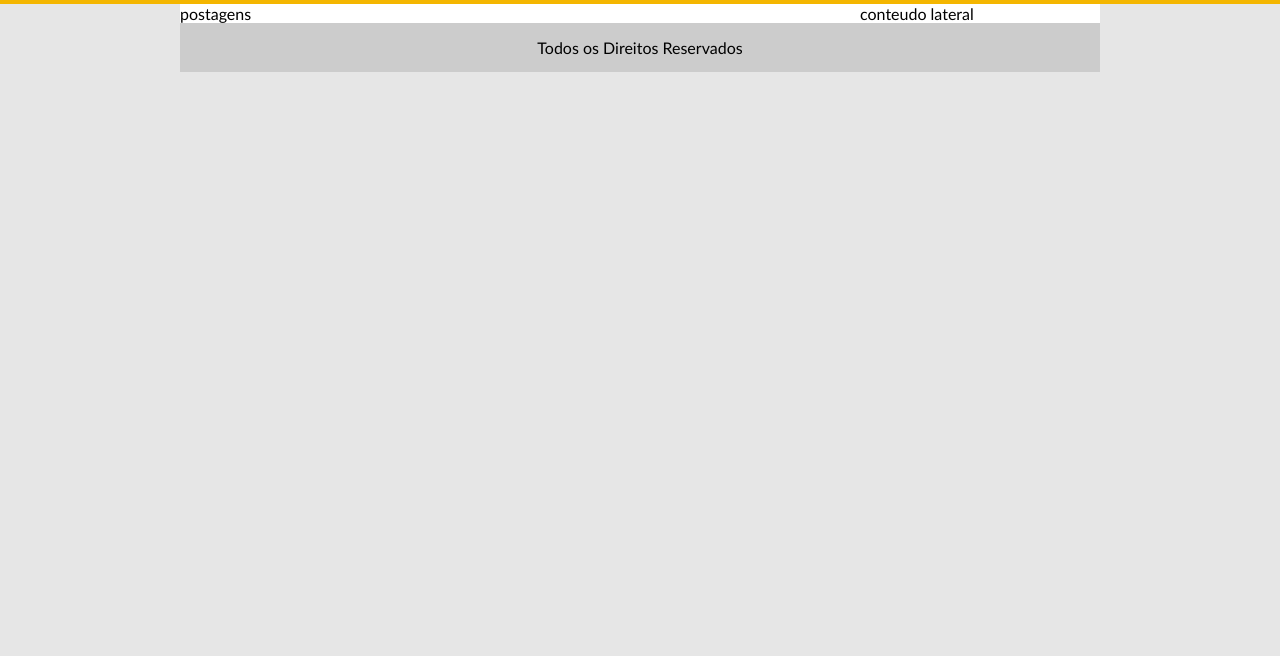
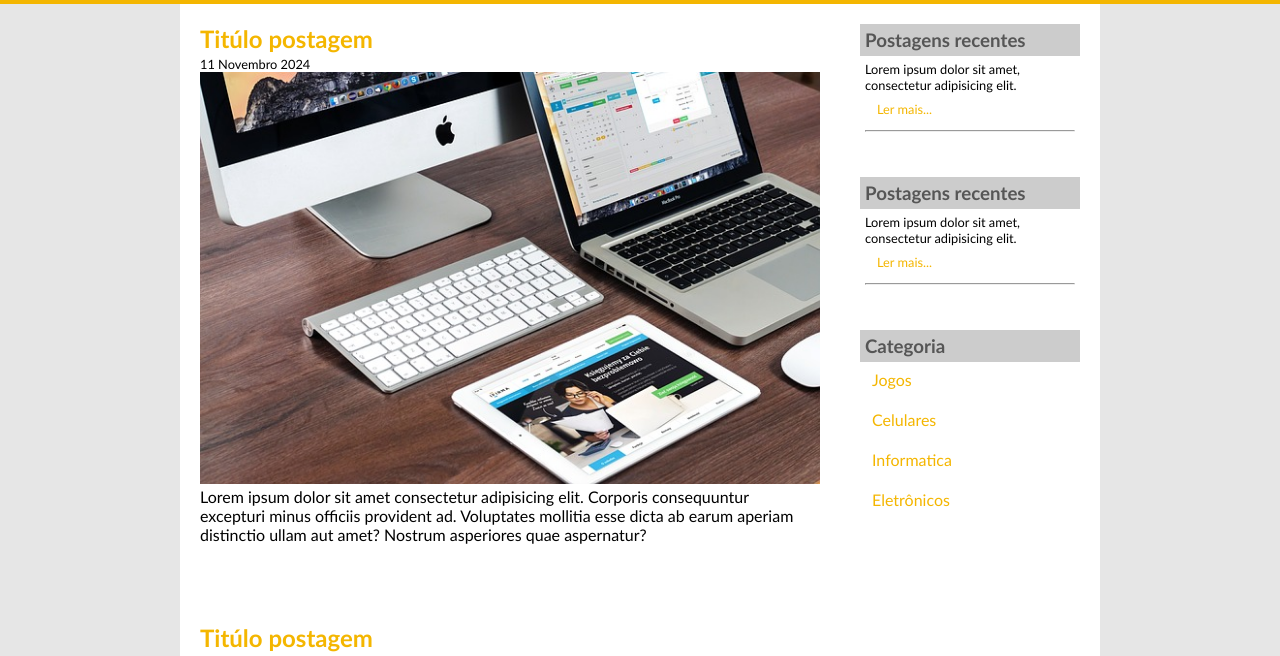
Before and after one commit to BrennoMoraisDev/html-css, a plain HTML site: page projeto tec-blog/index.html in a window 1280 px wide. Shown: the part 113-769 px from the top of the page. Drawn offline with Linux system fonts and the light colour scheme.

Commit message:
finalizado

```diff
--- a/projeto tec-blog/css/stylo.css
+++ b/projeto tec-blog/css/stylo.css
@@ -34,11 +34,30 @@ body{
     width: 640px;
     float: left;
 }
+.postagens{
+
+   padding: 20px;
+   margin-bottom: 20px;
+}
+.postagemLateral{
+    font-size: 0.8em;
+    padding: 5px;
+}
+.conteudoLateral{
+    background-color: white;
+    padding: 10px;
+    margin-bottom: 20px;
+}
 
 #areaLateral{
+    padding: 10px;
     background-color: white;
     width: 240px;
     float: right;
+}
+#areaLateral .conteudoLateral a{
+    display: block;
+    margin-bottom: 5px;
 }
 footer{
     background-color: #ccc;
@@ -51,12 +70,19 @@ footer{
 
 a{
     text-decoration: none;
+   color: #f4b600;
 }
-a:visited, a:link{
+a:hover{
+    margin-left: 2px;
+    font-size: 1.1em;
+    color: white;
+    background-color: #f4b600;
+}
+#area-menu a:visited, a:link{
     color:#FFF ;
     padding: 8px 12px;
 }
-a:hover{
+#area-menu a:hover{
     color: #f4b600;
     background-color: #FFF;
 }
@@ -65,6 +91,20 @@ h1{
     color: #4e4e4e;
     font-size: 2.5em;
 }
+
+h2{
+    color: #f4b600;
+
+}
+h3{
+    color: #565656;
+    background: #CCC;
+    padding: 5px;
+
+}
+.dataPostagem{
+    font-size: 0.8em;
+}
 /*definindo classe para ser ussada em outros lugares*/
 .branco{
     color: white;
--- a/projeto tec-blog/index.html
+++ b/projeto tec-blog/index.html
@@ -22,10 +22,56 @@
     </header>
 <main id="areaPrincipal">
    <div id="areaPostagens">
-    postagens
-   </div>
+     <div class="postagens">
+        <h2>Titúlo postagem</h2>
+        <span class="dataPostagem">11 Novembro 2024</span>
+
+        <img src="imagens/imagem2.jpg" alt="" width="620px">
+        <p>Lorem ipsum dolor sit amet consectetur adipisicing elit. Corporis consequuntur excepturi minus officiis provident ad. Voluptates mollitia esse dicta ab earum aperiam distinctio ullam aut amet? Nostrum asperiores quae aspernatur?</p>
+        <a href="index.html">Ler mais...</a>
+     </div>
+
+     <div class="postagens">
+        <h2>Titúlo postagem</h2>
+        <span class="dataPostagem">11 Novembro 2024  </span>
+
+        <img src="imagens/imagem1.jpg" alt="" width="620px">
+        <p>Lorem ipsum dolor sit amet consectetur adipisicing elit. Corporis consequuntur excepturi minus officiis provident ad. Voluptates mollitia esse dicta ab earum aperiam distinctio ullam aut amet? Nostrum asperiores quae aspernatur?</p>
+        <a href="index.html">Ler mais...</a>
+     </div>
+
+     </div>
    <div id="areaLateral">
-    conteudo lateral
+      <div class="conteudoLateral">
+         <h3>Postagens recentes</h3>
+            <div class="postagemLateral">
+                <p>
+                    Lorem ipsum dolor sit amet,     consectetur adipisicing elit.
+                </p>
+                <a href="">Ler mais...</a>
+                <hr>
+            </div>
+        </div>
+        <div class="conteudoLateral">
+            <h3>Postagens recentes</h3>
+               <div class="postagemLateral">
+                   <p>
+                       Lorem ipsum dolor sit amet,     consectetur adipisicing elit.
+                   </p>
+                   <a href="">Ler mais...</a>
+                   <hr>
+               </div>
+           </div>
+
+           <div class="conteudoLateral">
+            <h3>Categoria</h3>
+
+                    <a href="">Jogos</a>
+                    <a href="">Celulares</a>
+                    <a href="">Informatica</a>
+                    <a href="">Eletrônicos</a>
+
+           </div>
    </div>
    <footer>
     Todos os Direitos Reservados
```
